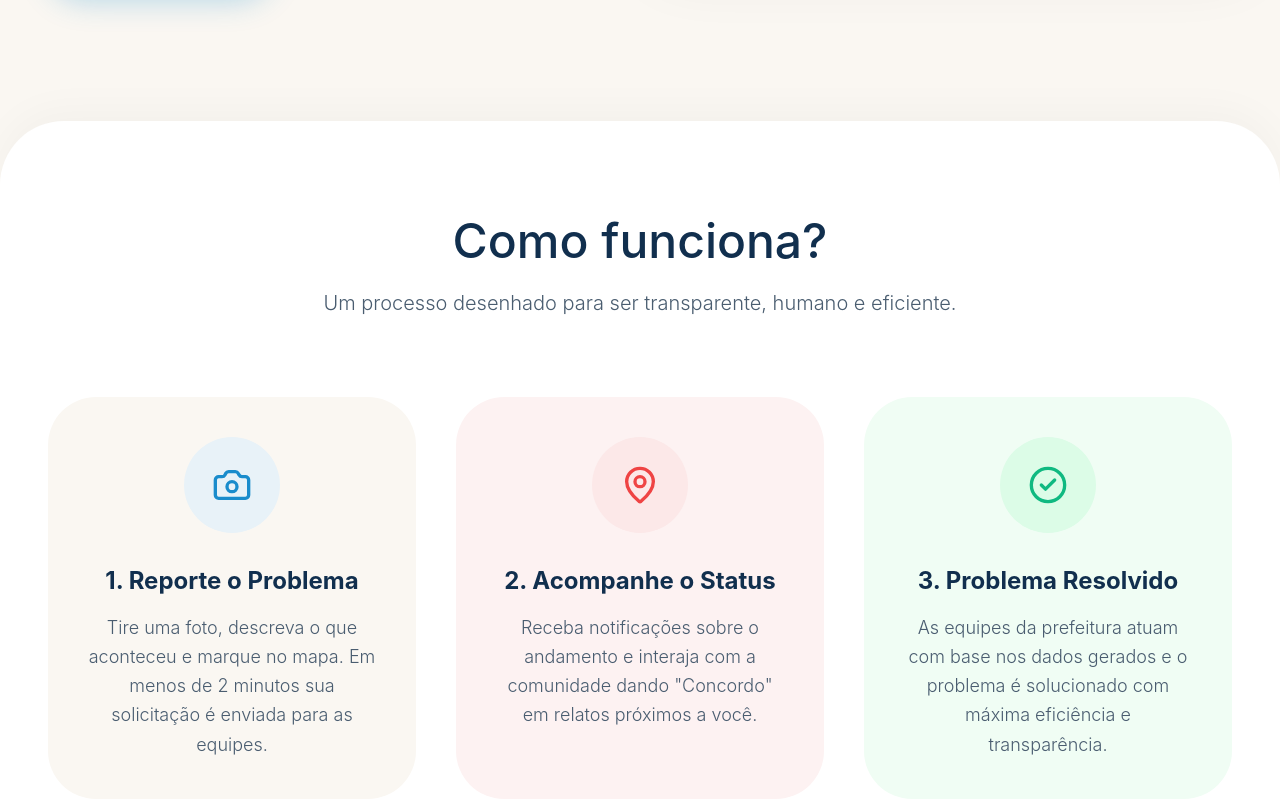
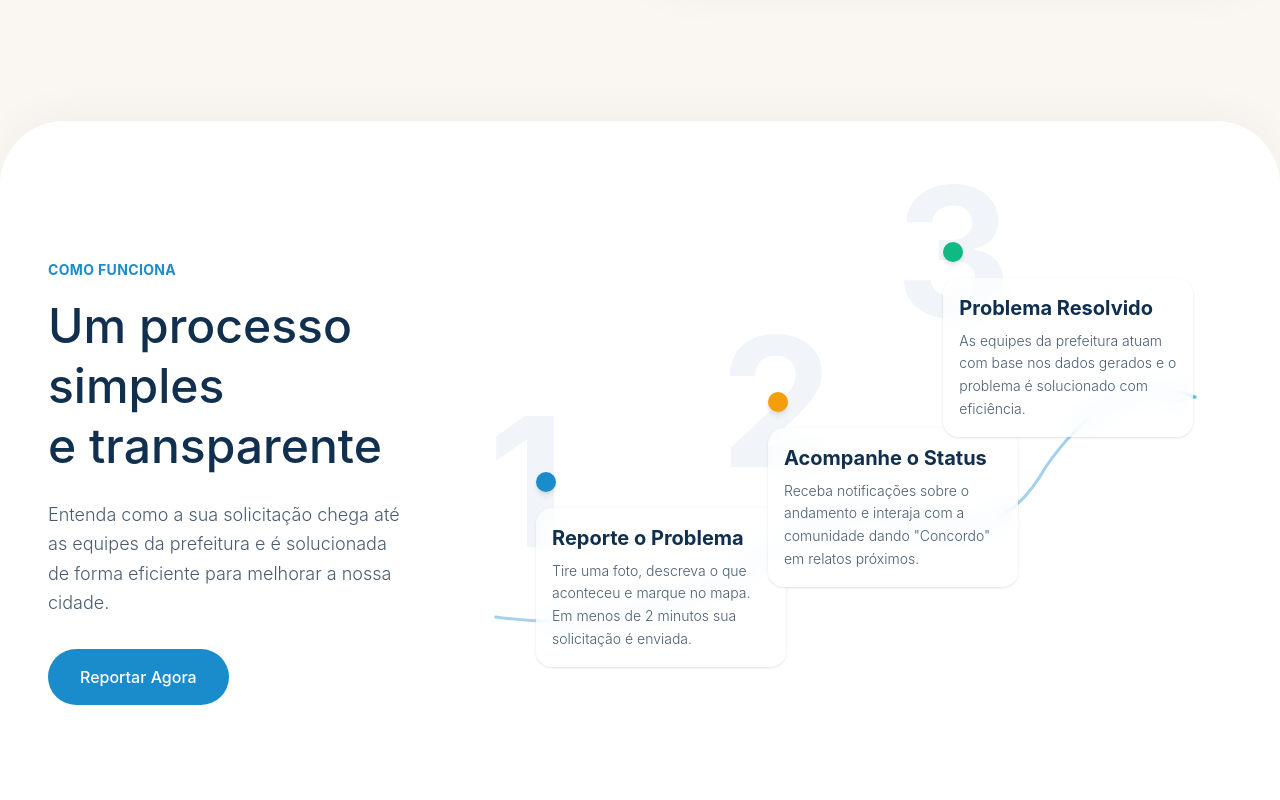
Before and after one commit to BrunooBuenoo/app-city, a Next.js app: page / in a window 1280 px wide. Shown: the part 920-1720 px from the top of the page. Built offline with nearby package versions, Linux system fonts and the light colour scheme; no server answers.

Commit message:
feat: adiciona nova UI na seção como funciona e smooth scroll com lenis

```diff
--- a/package.json
+++ b/package.json
@@ -17,6 +17,7 @@
     "class-variance-authority": "^0.7.1",
     "clsx": "^2.1.1",
     "firebase": "^12.13.0",
+    "lenis": "^1.3.23",
     "lucide-react": "^1.16.0",
     "mapbox-gl": "^3.23.1",
     "maplibre-gl": "^5.24.0",
--- a/src/app/layout.tsx
+++ b/src/app/layout.tsx
@@ -8,6 +8,8 @@ export const metadata: Metadata = {
   title: "Sac do Marilia ao Contrário",
   description: "Gestão Urbana",
 };
+
+import { SmoothScroll } from "@/components/providers/smooth-scroll";
 
 export default function RootLayout({
   children,
@@ -23,7 +25,7 @@ export default function RootLayout({
         />
       </head>
       <body className={`${inter.className} selection:bg-primary/10`}>
-        {children}
+        <SmoothScroll>{children}</SmoothScroll>
       </body>
     </html>
   );
--- a/src/app/page.tsx
+++ b/src/app/page.tsx
@@ -29,7 +29,7 @@ export default function Home() {
             <div className="flex flex-col sm:flex-row gap-4 justify-center lg:justify-start mt-4">
               <Link
                 href="/reclamacao/nova"
-                className="flex items-center justify-center gap-2 px-8 py-5 bg-[#1a8ccc] text-white rounded-full text-lg font-medium shadow-[0_8px_30px_rgb(26,140,204,0.3)] hover:bg-[#1572a6] hover:-translate-y-1 transition-all"
+                className="flex items-center justify-center gap-2 px-8 py-5 bg-[#1a8ccc] text-white rounded-full text-lg font-medium hover:bg-[#1572a6] hover:-translate-y-1 transition-all"
               >
                 Reportar Problema
               </Link>
@@ -48,12 +48,12 @@ export default function Home() {
               <Map center={[-49.9458, -22.2139]} zoom={13}>
                 <MapMarker longitude={-49.95} latitude={-22.22}>
                   <MarkerContent>
-                    <div className="w-6 h-6 bg-[#1a8ccc] rounded-full border-4 border-white shadow-lg animate-pulse" />
+                    <div className="w-6 h-6 bg-[#1a8ccc] rounded-full shadow-lg animate-pulse" />
                   </MarkerContent>
                 </MapMarker>
                 <MapMarker longitude={-49.93} latitude={-22.20}>
                   <MarkerContent>
-                    <div className="w-6 h-6 bg-[#F59E0B] rounded-full border-4 border-white shadow-lg animate-pulse" />
+                    <div className="w-6 h-6 bg-[#F59E0B] rounded-full shadow-lg animate-pulse" />
                   </MarkerContent>
                 </MapMarker>
               </Map>
@@ -64,48 +64,152 @@ export default function Home() {
         </section>
 
         {/* Features Section */}
-        <section className="w-full bg-white py-24 px-6 md:px-12 rounded-t-[4rem] mt-8 shadow-[0_-10px_40px_rgba(0,0,0,0.03)] relative z-20">
+        <section className="w-full bg-white py-24 px-6 md:px-12 rounded-t-[4rem] mt-8 shadow-[0_-10px_40px_rgba(0,0,0,0.03)] relative z-20 overflow-hidden">
           <div className="max-w-[1400px] mx-auto">
-            <div className="text-center mb-20">
-              <h3 className="text-4xl md:text-5xl font-medium text-[#112F4E] mb-6">Como funciona?</h3>
-              <p className="text-[#4A5D70] max-w-2xl mx-auto text-xl font-light">
-                Um processo desenhado para ser transparente, humano e eficiente.
-              </p>
-            </div>
-
-            <div className="grid grid-cols-1 md:grid-cols-3 gap-10">
-              {/* Feature 1 */}
-              <div className="bg-[#FAF7F2] p-10 rounded-[3rem] flex flex-col items-center text-center transition-transform hover:-translate-y-2 duration-300">
-                <div className="w-24 h-24 bg-[#E8F2F8] rounded-full flex items-center justify-center text-[#1a8ccc] mb-8">
-                  <Camera className="w-10 h-10" />
-                </div>
-                <h4 className="text-2xl font-bold text-[#112F4E] mb-4">1. Reporte o Problema</h4>
-                <p className="text-[#4A5D70] text-lg leading-relaxed font-light">
-                  Tire uma foto, descreva o que aconteceu e marque no mapa. Em menos de 2 minutos sua solicitação é enviada para as equipes.
+            <div className="grid lg:grid-cols-12 gap-12">
+              {/* Left Side - Title and CTA */}
+              <div className="lg:col-span-4 flex flex-col justify-center pt-8">
+                <p className="text-[#1a8ccc] text-sm font-bold tracking-wide uppercase mb-4">
+                  COMO FUNCIONA
                 </p>
+                <h2 className="text-4xl md:text-5xl font-medium text-[#112F4E] leading-tight mb-6">
+                  Um processo simples
+                  <br />
+                  e transparente
+                </h2>
+                <p className="text-[#4A5D70] text-lg font-light leading-relaxed mb-8 max-w-md">
+                  Entenda como a sua solicitação chega até as equipes da prefeitura e é solucionada de forma eficiente para melhorar a nossa cidade.
+                </p>
+                <Link href="/reclamacao/nova" className="bg-[#1a8ccc] hover:bg-[#1572a6] text-white font-medium px-8 py-4 rounded-full w-fit transition-all hover:-translate-y-1">
+                  Reportar Agora
+                </Link>
               </div>
 
-              {/* Feature 2 */}
-              <div className="bg-[#FDF2F2] p-10 rounded-[3rem] flex flex-col items-center text-center transition-transform hover:-translate-y-2 duration-300">
-                <div className="w-24 h-24 bg-[#FCE8E8] rounded-full flex items-center justify-center text-[#EF4444] mb-8">
-                  <MapPin className="w-10 h-10" />
+              {/* Right Side - Timeline with curved path */}
+              <div className="lg:col-span-8 relative min-h-[500px] hidden lg:block">
+                {/* Curved SVG Path */}
+                <svg
+                  className="absolute inset-0 w-full h-full"
+                  viewBox="0 0 700 500"
+                  fill="none"
+                  preserveAspectRatio="xMidYMid meet"
+                >
+                  {/* Main curved line */}
+                  <path
+                    d="M 0 400 Q 150 420 250 350 Q 350 280 400 300 Q 500 340 550 250 Q 620 150 700 180"
+                    stroke="#1a8ccc"
+                    strokeWidth="3"
+                    fill="none"
+                    strokeLinecap="round"
+                    className="opacity-40"
+                  />
+                  {/* Dashed extension at the end */}
+                  <path
+                    d="M 680 185 L 700 180"
+                    stroke="#1a8ccc"
+                    strokeWidth="3"
+                    strokeDasharray="8 8"
+                    fill="none"
+                    className="opacity-40"
+                  />
+                </svg>
+
+                {/* Step 1 - Bottom Left */}
+                <div className="absolute left-[10%] bottom-[10%] flex flex-col items-start transition-transform hover:-translate-y-2 duration-300">
+                  {/* Large background number */}
+                  <span className="absolute -left-12 -top-20 text-[180px] font-bold text-[#F1F5F9] select-none pointer-events-none leading-none">
+                    1
+                  </span>
+                  {/* Dot */}
+                  <div className="relative z-10 w-5 h-5 rounded-full bg-[#1a8ccc] mb-4 shadow-md" />
+                  {/* Content */}
+                  <div className="relative z-10 max-w-[250px] bg-white/60 backdrop-blur-md p-4 rounded-2xl shadow-sm">
+                    <h3 className="text-xl font-bold text-[#112F4E] mb-2">
+                      Reporte o Problema
+                    </h3>
+                    <p className="text-[#4A5D70] text-sm leading-relaxed font-light">
+                      Tire uma foto, descreva o que aconteceu e marque no mapa. Em menos de 2 minutos sua solicitação é enviada.
+                    </p>
+                  </div>
                 </div>
-                <h4 className="text-2xl font-bold text-[#112F4E] mb-4">2. Acompanhe o Status</h4>
-                <p className="text-[#4A5D70] text-lg leading-relaxed font-light">
-                  Receba notificações sobre o andamento e interaja com a comunidade dando "Concordo" em relatos próximos a você.
-                </p>
+
+                {/* Step 2 - Middle */}
+                <div className="absolute left-[40%] top-[35%] flex flex-col items-start transition-transform hover:-translate-y-2 duration-300">
+                  {/* Large background number */}
+                  <span className="absolute -left-12 -top-20 text-[180px] font-bold text-[#F1F5F9] select-none pointer-events-none leading-none">
+                    2
+                  </span>
+                  {/* Dot */}
+                  <div className="relative z-10 w-5 h-5 rounded-full bg-[#F59E0B] mb-4 shadow-md" />
+                  {/* Content */}
+                  <div className="relative z-10 max-w-[250px] bg-white/60 backdrop-blur-md p-4 rounded-2xl shadow-sm">
+                    <h3 className="text-xl font-bold text-[#112F4E] mb-2">
+                      Acompanhe o Status
+                    </h3>
+                    <p className="text-[#4A5D70] text-sm leading-relaxed font-light">
+                      Receba notificações sobre o andamento e interaja com a comunidade dando "Concordo" em relatos próximos.
+                    </p>
+                  </div>
+                </div>
+
+                {/* Step 3 - Top Right */}
+                <div className="absolute right-[5%] top-[5%] flex flex-col items-start transition-transform hover:-translate-y-2 duration-300">
+                  {/* Large background number */}
+                  <span className="absolute -left-12 -top-20 text-[180px] font-bold text-[#F1F5F9] select-none pointer-events-none leading-none">
+                    3
+                  </span>
+                  {/* Dot */}
+                  <div className="relative z-10 w-5 h-5 rounded-full bg-[#10B981] mb-4 shadow-md" />
+                  {/* Content */}
+                  <div className="relative z-10 max-w-[250px] bg-white/60 backdrop-blur-md p-4 rounded-2xl shadow-sm">
+                    <h3 className="text-xl font-bold text-[#112F4E] mb-2">
+                      Problema Resolvido
+                    </h3>
+                    <p className="text-[#4A5D70] text-sm leading-relaxed font-light">
+                      As equipes da prefeitura atuam com base nos dados gerados e o problema é solucionado com eficiência.
+                    </p>
+                  </div>
+                </div>
               </div>
 
-              {/* Feature 3 */}
-              <div className="bg-[#F0FDF4] p-10 rounded-[3rem] flex flex-col items-center text-center transition-transform hover:-translate-y-2 duration-300">
-                <div className="w-24 h-24 bg-[#DCFCE7] rounded-full flex items-center justify-center text-[#10B981] mb-8">
-                  <CheckCircle2 className="w-10 h-10" />
-                </div>
-                <h4 className="text-2xl font-bold text-[#112F4E] mb-4">3. Problema Resolvido</h4>
-                <p className="text-[#4A5D70] text-lg leading-relaxed font-light">
-                  As equipes da prefeitura atuam com base nos dados gerados e o problema é solucionado com máxima eficiência e transparência.
-                </p>
+              {/* Mobile/Tablet Fallback Vertical Timeline */}
+              <div className="lg:hidden flex flex-col gap-12 mt-12 relative px-4">
+                 <div className="absolute left-10 top-8 bottom-8 w-1 bg-[#E8F2F8] rounded-full" />
+
+                 {/* Step 1 Mobile */}
+                 <div className="flex gap-6 relative z-10">
+                    <div className="w-14 h-14 rounded-full bg-[#E8F2F8] flex items-center justify-center font-bold text-[#1a8ccc] shrink-0 text-xl shadow-sm">
+                      1
+                    </div>
+                    <div>
+                      <h3 className="text-xl font-bold text-[#112F4E] mb-2 mt-3">Reporte o Problema</h3>
+                      <p className="text-[#4A5D70] text-base leading-relaxed font-light">Tire uma foto, descreva o que aconteceu e marque no mapa. Em menos de 2 minutos sua solicitação é enviada.</p>
+                    </div>
+                 </div>
+
+                 {/* Step 2 Mobile */}
+                 <div className="flex gap-6 relative z-10">
+                    <div className="w-14 h-14 rounded-full bg-[#FEF3C7] flex items-center justify-center font-bold text-[#F59E0B] shrink-0 text-xl shadow-sm">
+                      2
+                    </div>
+                    <div>
+                      <h3 className="text-xl font-bold text-[#112F4E] mb-2 mt-3">Acompanhe o Status</h3>
+                      <p className="text-[#4A5D70] text-base leading-relaxed font-light">Receba notificações sobre o andamento e interaja com a comunidade dando "Concordo" em relatos próximos.</p>
+                    </div>
+                 </div>
+
+                 {/* Step 3 Mobile */}
+                 <div className="flex gap-6 relative z-10">
+                    <div className="w-14 h-14 rounded-full bg-[#D1FAE5] flex items-center justify-center font-bold text-[#10B981] shrink-0 text-xl shadow-sm">
+                      3
+                    </div>
+                    <div>
+                      <h3 className="text-xl font-bold text-[#112F4E] mb-2 mt-3">Problema Resolvido</h3>
+                      <p className="text-[#4A5D70] text-base leading-relaxed font-light">As equipes da prefeitura atuam com base nos dados gerados e o problema é solucionado com eficiência.</p>
+                    </div>
+                 </div>
               </div>
+
             </div>
           </div>
         </section>
--- /dev/null
+++ b/src/components/providers/smooth-scroll.tsx
@@ -0,0 +1,11 @@
+"use client";
+
+import { ReactLenis } from 'lenis/react';
+
+export function SmoothScroll({ children }: { children: React.ReactNode }) {
+  return (
+    <ReactLenis root options={{ lerp: 0.08, smoothWheel: true }}>
+      {children}
+    </ReactLenis>
+  );
+}
```
Also changed, not shown: 1 other file (tests, documents, lock files or other folders).
